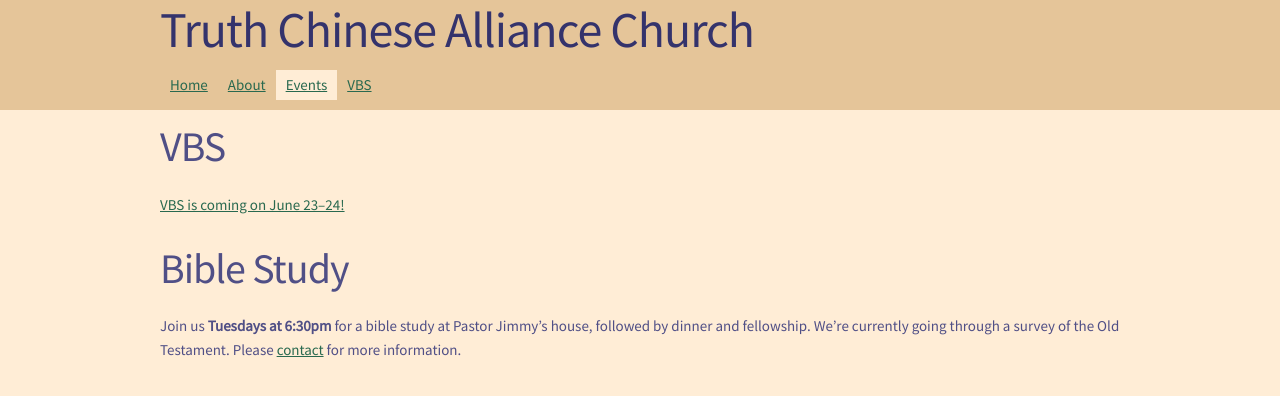
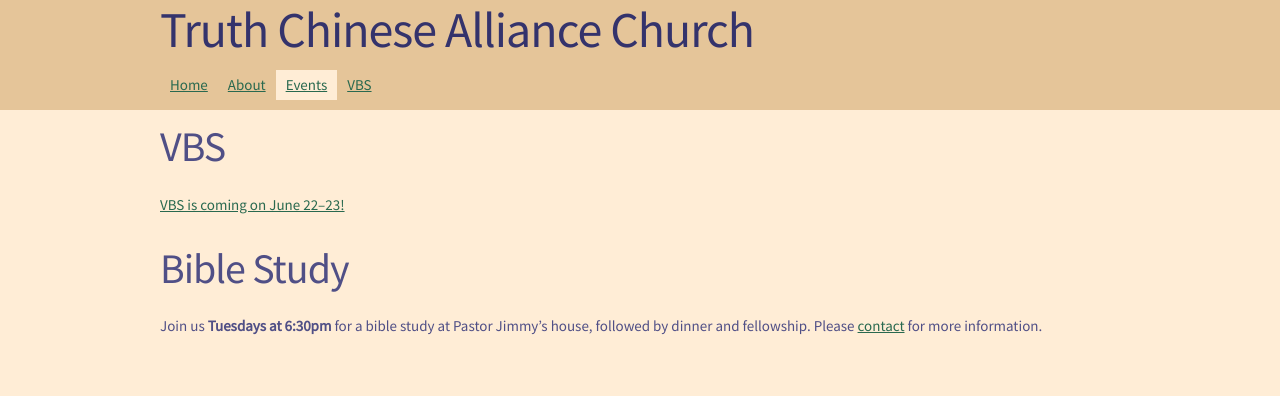
Before and after one commit to tcac/tcac.github.io, a Jekyll site: the page built from pages/events.md, in a window 1280 px wide. Shown: the top 396 px of the page. Built offline with Jekyll 4.4.1, drawn with Linux system fonts in a browser that asks for light colours.

Commit message:
Update events.md

```diff
--- a/pages/events.md
+++ b/pages/events.md
@@ -5,7 +5,7 @@ permalink: /events/
 ---
 
 ## VBS ##
-[VBS is coming on June 23--24!](/vbs)
+[VBS is coming on June 22--23!](/vbs)
 
 ## Bible Study ##
-Join us **Tuesdays at 6:30pm** for a bible study at Pastor Jimmy's house, followed by dinner and fellowship. We're currently going through a survey of the Old Testament. Please [contact](/about/#contact) for more information.
+Join us **Tuesdays at 6:30pm** for a bible study at Pastor Jimmy's house, followed by dinner and fellowship. Please [contact](/about/#contact) for more information.
```
